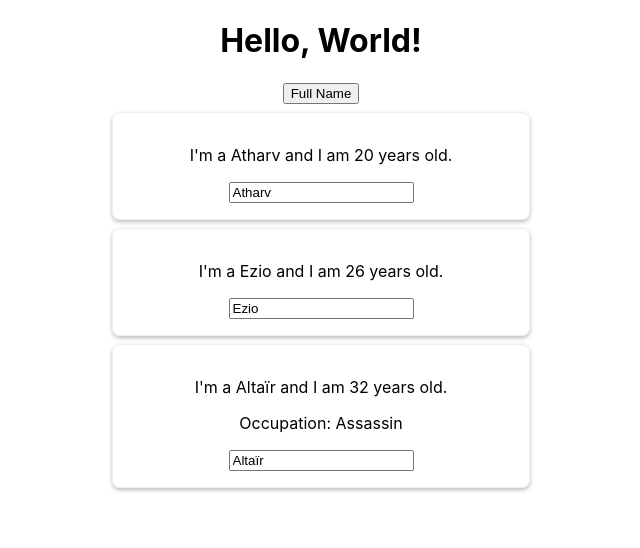
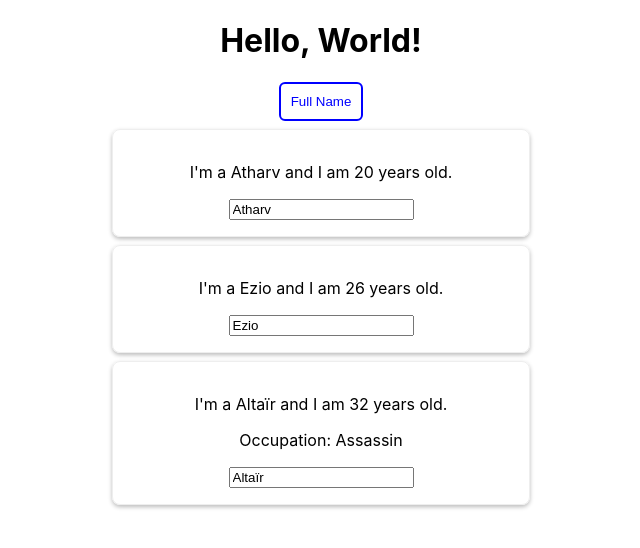
Before and after one commit to 3atharvkurdukar/udemy-react, a React (Create React App) app: page / in a window 1280 px wide. Shown: the top 548 px of the page, without its empty margins (319-959 px from the left). Built offline with nearby package versions, Linux system fonts and the light colour scheme.

Commit message:
Inline styling

```diff
--- a/src/App.js
+++ b/src/App.js
@@ -37,10 +37,24 @@ class App extends Component {
 
   // There must be exactly one root element in 'return'
   render() {
+
+    const buttonStyle= {
+      color: 'blue',
+      backgroundColor: 'white',
+      border: '2px solid blue',
+      borderRadius: '6px',
+      boxShadow: 'none',
+      padding: '10px',
+      cursor: 'pointer'
+    };
+    // The complex styles like 'hover' cannot be implemented
+
     return (
       <div className="App">
         <h1>Hello, World!</h1>
-        <button onClick={() => this.switchNameHandler('Atharv Kurdukar')}>Full Name</button>
+        <button
+          style={buttonStyle}
+          onClick={() => this.switchNameHandler('Atharv Kurdukar')}>Full Name</button>
         <Person
           name={this.state.persons[0].name}
           age={this.state.persons[0].age}
```
